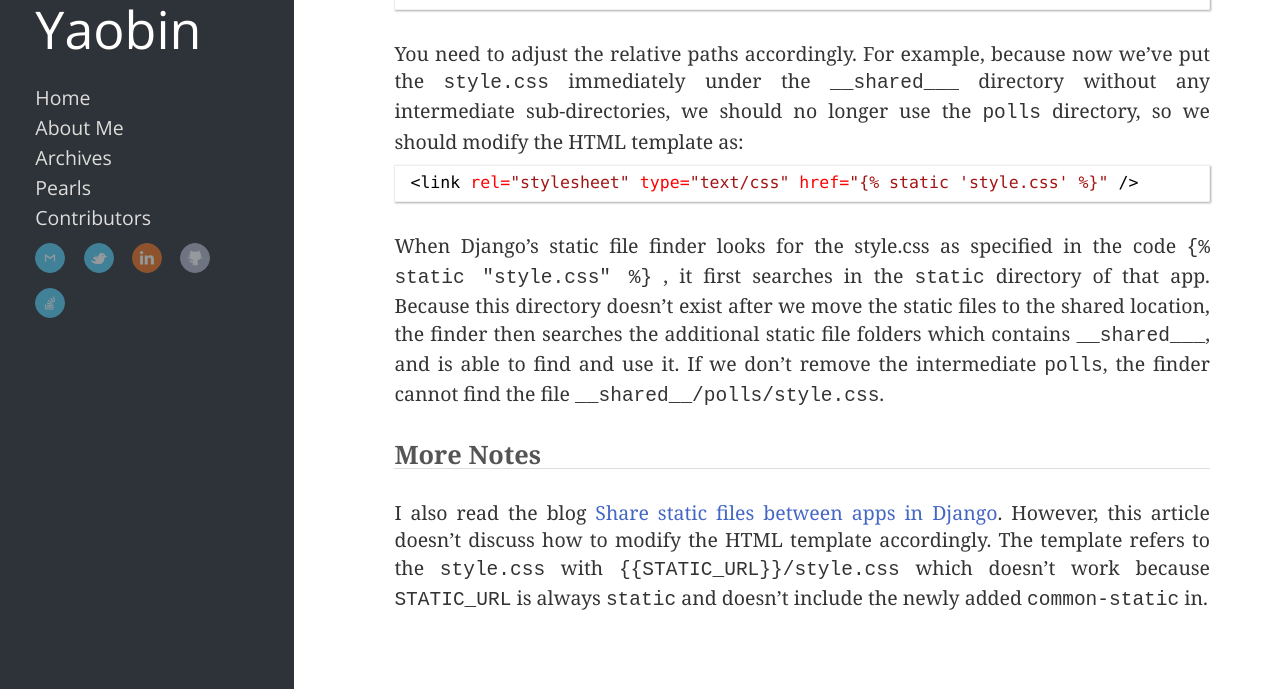
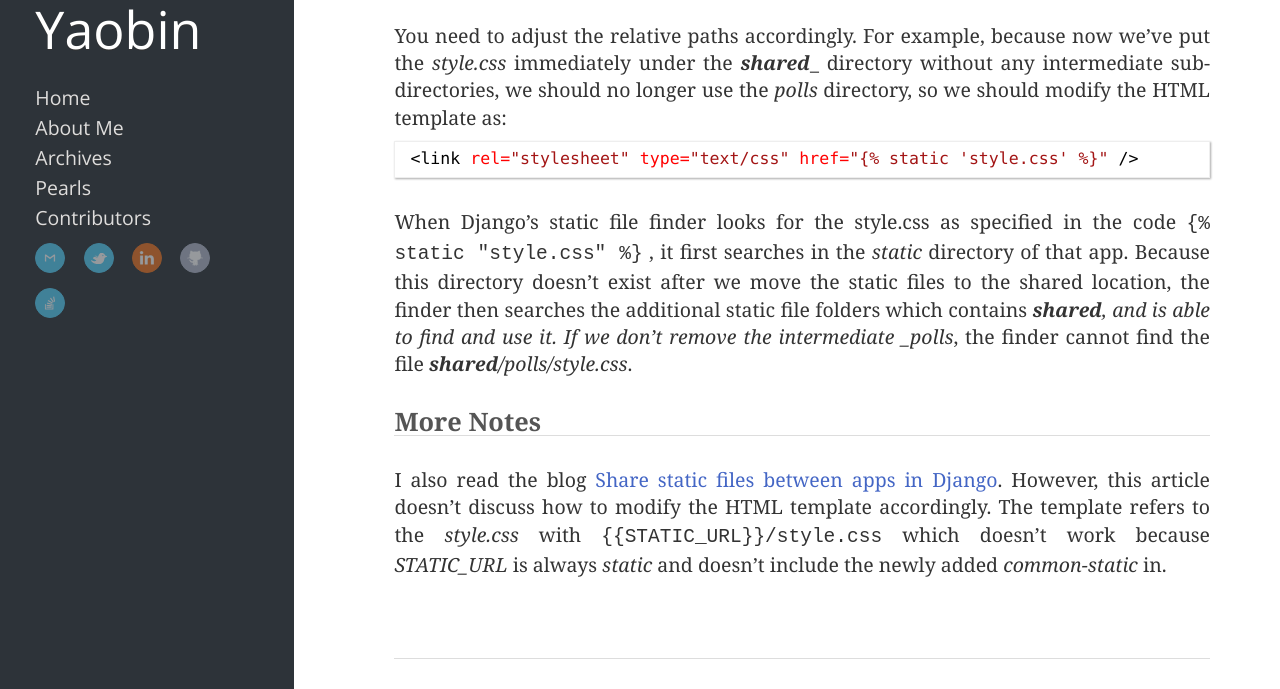
Before and after one commit to Tianhao25/yaobinwen.github.io, a Jekyll site: the page built from _posts/2017/2017-02-07-Django-how-to-share-static-files.md, in a window 1280 px wide and 900 px high, scrolled down 2182 px, cut to the strip 211-900 px from the top of the window. Built offline with Jekyll 4.4.1, drawn with Linux system fonts in a browser that asks for light colours; nearby versions of some CDN libraries; comment, search, counter and statistics services are not loaded.

Commit message:
Update post.

````diff
--- a/_posts/2017/2017-02-07-Django-how-to-share-static-files.md
+++ b/_posts/2017/2017-02-07-Django-how-to-share-static-files.md
@@ -12,15 +12,15 @@ When I was working on my Django project I came across the situation that multipl
 
 The solution consists of the following steps:
 
-* Add the **STATICFILES_DIRS** variable to the project's ```settings.py``` file.
+* Add the _STATICFILES_DIRS_ variable to the project's _settings.py_ file.
 * Put the static files to a shared location.
 * Modify the HTML templates, if necessary, to use the files in the shared location.
 
 Here are more details about each step. Please note that this article is written on the basis of the [Django's official tutorials](https://docs.djangoproject.com/en/1.10/intro/tutorial01/) so it should work for you if you also base your work on the same tutorial.
 
-## Step 1: Add the ```STATICFILES_DIRS``` Variable
+## Step 1: Add the _STATICFILES_DIRS_ Variable
 
-In the project's ```settings.py``` file, you should be able to find a variable at the end of it:
+In the project's _settings.py_ file, you should be able to find a variable at the end of it:
 
 ```python
 # Static files (CSS, JavaScript, Images)
@@ -37,13 +37,13 @@ STATICFILES_DIRS = [
 ]
 ```
 
-This tells Django to search for static files in addition to the path specified in ```STATIC_URL```. The relevant document is here: [STATICFILES_DIRS](https://docs.djangoproject.com/en/1.10/ref/settings/#staticfiles-dirs).
+This tells Django to search for static files in addition to the path specified in _STATIC_URL_. The relevant document is here: [STATICFILES_DIRS](https://docs.djangoproject.com/en/1.10/ref/settings/#staticfiles-dirs).
 
 
 
 ## Step 2: Put the Static Files to the Shared Location
 
-In Step 1, the ```BASE_DIR``` is defined in the ```settings.py``` as well:
+In Step 1, the _BASE_DIR_ is defined in the _settings.py_ as well:
 
 ```python
 # Build paths inside the project like this: os.path.join(BASE_DIR, ...)
@@ -62,15 +62,15 @@ mysite/
         wsgi.py
 ```
 
-The ```BASE_DIR``` points to the ```mysite``` inside the outer ```mysite```. Therefore, the additional static file location we added in Step 1 should be:
+The _BASE_DIR_ points to the _mysite_ inside the outer _mysite_. Therefore, the additional static file location we added in Step 1 should be:
 
-```
+```text
 mysite/mysite/__shared__
 ```
 
 So let's create this directory and make the directory structure look like below:
 
-```
+```text
 mysite/
     __shared__/
         images/
@@ -104,7 +104,7 @@ body {
 }
 ```
 
-You need to adjust the relative paths accordingly. For example, because now we've put the ```style.css``` immediately under the ```__shared___``` directory without any intermediate sub-directories, we should no longer use the ```polls``` directory, so we should modify the HTML template as:
+You need to adjust the relative paths accordingly. For example, because now we've put the _style.css_ immediately under the ___shared____ directory without any intermediate sub-directories, we should no longer use the _polls_ directory, so we should modify the HTML template as:
 
 {% raw %}
 ```html
@@ -112,8 +112,8 @@ You need to adjust the relative paths accordingly. For example, because now we'v
 ```
 {% endraw %}
 
-When Django's static file finder looks for the style.css as specified in the code {% raw %} ```{% static "style.css" %}``` {% endraw %}, it first searches in the ```static``` directory of that app. Because this directory doesn't exist after we move the static files to the shared location, the finder then searches the additional static file folders which contains ```__shared___```, and is able to find and use it. If we don't remove the intermediate ```polls```, the finder cannot find the file ```__shared__/polls/style.css```.
+When Django's static file finder looks for the style.css as specified in the code {% raw %} ```{% static "style.css" %}``` {% endraw %}, it first searches in the _static_ directory of that app. Because this directory doesn't exist after we move the static files to the shared location, the finder then searches the additional static file folders which contains ___shared____, and is able to find and use it. If we don't remove the intermediate _polls_, the finder cannot find the file *__shared__/polls/style.css*.
 
 ## More Notes
 
-I also read the blog [Share static files between apps in Django](http://vincesalvino.blogspot.com/2013/02/share-static-files-between-apps-in.html). However, this article doesn't discuss how to modify the HTML template accordingly. The template refers to the ```style.css``` with {% raw %}```{{STATIC_URL}}/style.css```{% endraw %} which doesn't work because ```STATIC_URL``` is always ```static``` and doesn't include the newly added ```common-static``` in.
+I also read the blog [Share static files between apps in Django](http://vincesalvino.blogspot.com/2013/02/share-static-files-between-apps-in.html). However, this article doesn't discuss how to modify the HTML template accordingly. The template refers to the _style.css_ with {% raw %}```{{STATIC_URL}}/style.css```{% endraw %} which doesn't work because _STATIC_URL_ is always _static_ and doesn't include the newly added _common-static_ in.
````
